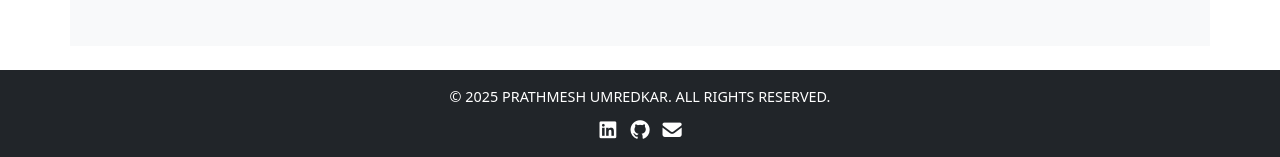
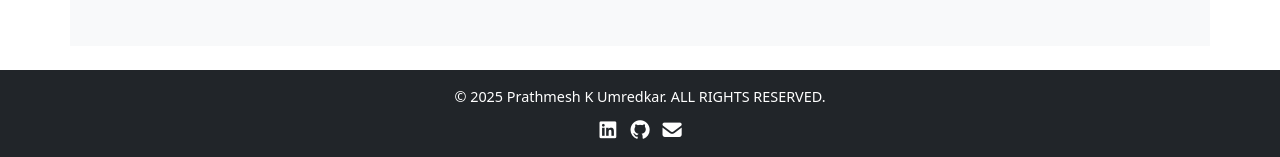
Before and after one commit to prathmesh133/Portfolio-Website, an Angular app: page /about in a window 1280 px wide. Shown: the part 2989-3146 px from the top of the page. Built offline with nearby package versions, Linux system fonts and the light colour scheme; some icons are missing.

Commit message:
add changes

```diff
--- a/src/app/shared/footer/footer.component.html
+++ b/src/app/shared/footer/footer.component.html
@@ -1,5 +1,5 @@
 <div class="bg-dark text-white text-center py-3 mt-4 footer-icons">
-    <div>© 2025 PRATHMESH UMREDKAR. ALL RIGHTS RESERVED.</div>
+    <div>© 2025 Prathmesh K Umredkar. ALL RIGHTS RESERVED.</div>
     <div class="mt-2">
         <a href="https://linkedin.com/in/prathmesh-umredkar" target="_blank" class="me-2 linkedin"><i
                 class="fab fa-linkedin"></i></a>
--- a/src/app/shared/footer/footer.component.scss
+++ b/src/app/shared/footer/footer.component.scss
@@ -17,6 +17,5 @@
 }
 
 .bg-dark.text-white {
-  text-transform: uppercase;
   font-size: 0.9rem;
 }
```
